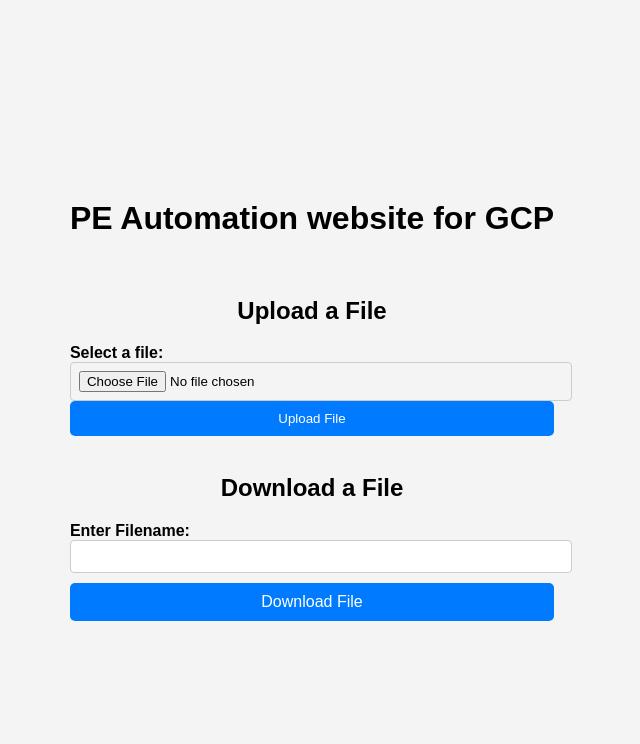
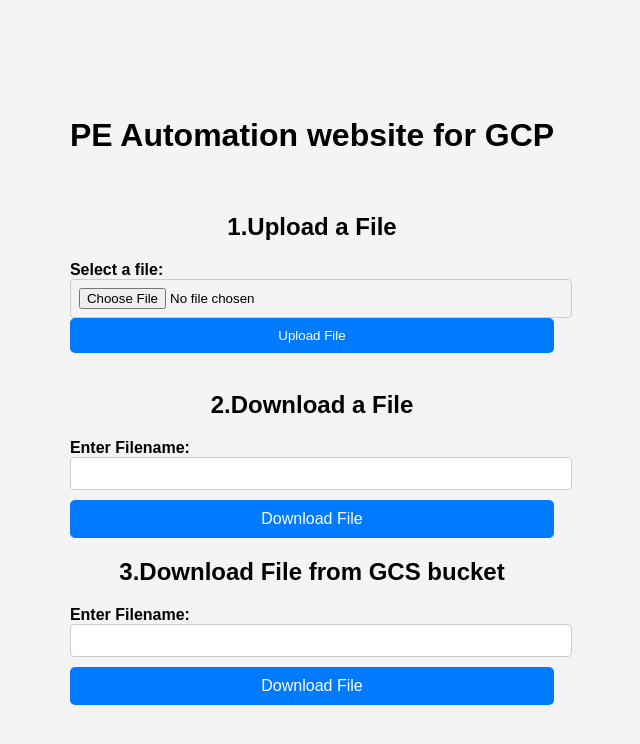
Before and after one commit to gitjenkins-cicd/FlaskWebsiteDevelopement, a Flask app: page /logout in a window 1280 px wide. Shown: the top 744 px of the page, without its empty margins (328-968 px from the left). Run offline with Flask 3, Linux system fonts and the light colour scheme.

Commit message:
gcs file

```diff
--- a/static/styleshome.css
+++ b/static/styleshome.css
@@ -39,7 +39,7 @@
     color: #fff;
     padding: 10px 20px;
     border: none;
-    border-radius: 4px;
+    border-radius: 6px;
     cursor: pointer;
     font-size: 16px;
     width: 100%;
@@ -51,7 +51,7 @@
 .header-container {
     display: flex;
     flex-direction: column;
-    align-items: center;
+    align-items: start;
     text-align: center;
 }
 .colored-button {
--- a/templates/home.html
+++ b/templates/home.html
@@ -50,7 +50,7 @@
         <!-- <img id="banner" src="static/banner1.jpg" > -->
         <!-- <h2>About PE website</h2> -->
         <br>
-        <h2>Upload a File</h2>
+        <h2>1.Upload a File</h2>
         <form  action="/uploadfile" method="post" enctype="multipart/form-data">
             <div class="upload-btn-wrapper">
                 <label for="file">Select a file:</label>
@@ -61,8 +61,16 @@
         </form>
 
         <br>
-        <h2>Download a File</h2>
+        <h2>2.Download a File</h2>
         <form action="/download" method="get">
+            <div class="form-group">
+                <label for="filename">Enter Filename:</label>
+                <input type="text" id="filename" name="filename" required>
+            </div>
+            <button class="colored-button" type="submit">Download File</button>
+        </form>
+        <h2>3.Download File from GCS bucket</h2>
+        <form action="/downloadgcs" method="post">
             <div class="form-group">
                 <label for="filename">Enter Filename:</label>
                 <input type="text" id="filename" name="filename" required>
```
Also changed, not shown: upload.py (+16 -0 lines).
